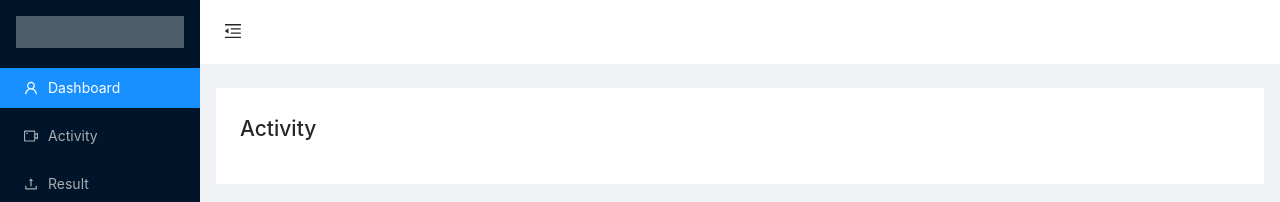
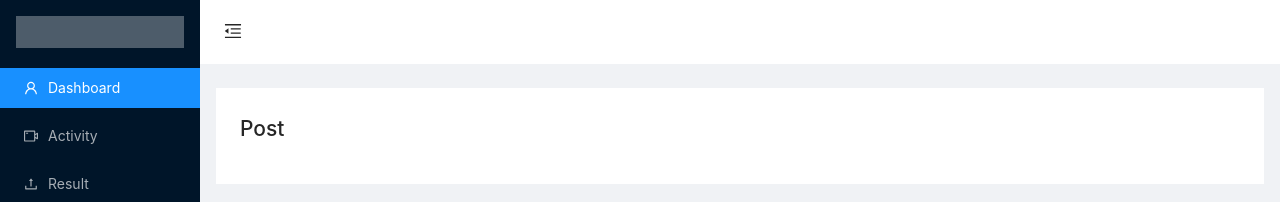
Before and after one commit to guigabytez/My-First-App, a React (Create React App) app: page /activity in a window 1280 px wide. Shown: the top 202 px of the page. Built offline with nearby package versions, Linux system fonts and the light colour scheme.

Commit message:
rename component Activity to Post

```diff
--- a/src/components/navigation/Contents.js
+++ b/src/components/navigation/Contents.js
@@ -2,7 +2,7 @@ import React, { useEffect, useState } from 'react'
 import { Layout } from 'antd'
 import axios from 'axios'
 import Dashboard from '../../menu_pages/Dashboard'
-import Activity from '../../menu_pages/Activity'
+import Activity from '../../menu_pages/Post'
 import Result from '../../menu_pages/Result'
 import {
   Switch,
--- a/src/menu_pages/Activity.js
+++ /dev/null
@@ -1,11 +0,0 @@
-import React from 'react'
-
-const Activity = () => {
-    return (
-        <div>
-            <h2>Activity</h2>
-        </div>
-    )
-}
-
-export default Activity
--- /dev/null
+++ b/src/menu_pages/Post.js
@@ -0,0 +1,11 @@
+import React from 'react'
+
+const Post = () => {
+    return (
+        <div>
+            <h2>Post</h2>
+        </div>
+    )
+}
+
+export default Post
```
